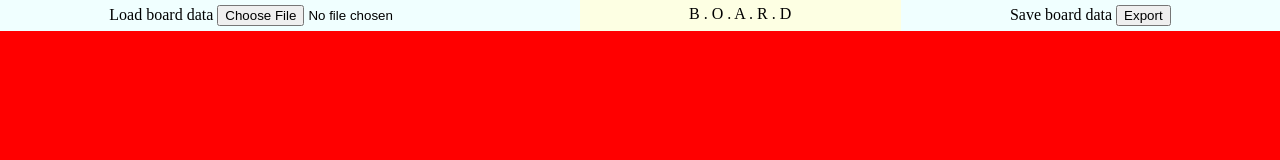
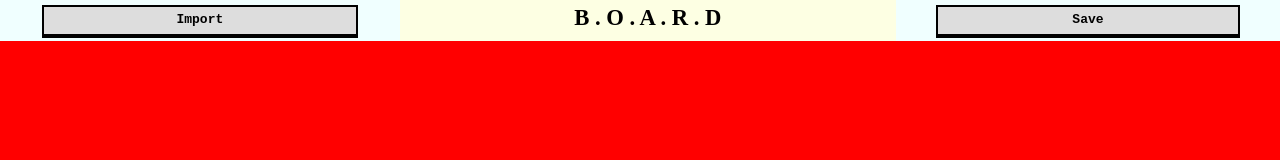
Before and after one commit to b-s-code/board, a plain HTML site: page index.html in a window 1280 px wide. Drawn offline with Linux system fonts and the light colour scheme.

Commit message:
style top bar buttons

```diff
--- a/index.html
+++ b/index.html
@@ -12,15 +12,14 @@
     <div id="baseContainer">
       <div id="topBarGridContainer">
           <div class="topBarGridItem">
-              <span>Load board data</span>
-              <input type="file" id="fileInputControl">
+              <label for="fileInputControlHidden" class="topBarButton">Import</label>
+              <input type="file" id="fileInputControlHidden">
           </div>
           <div id="topBarTitleDiv" class="topBarGridItem">
               <span align="center">B . O . A . R . D</span>
           </div>
           <div class="topBarGridItem" id="saveControls">
-              <span>Save board data</span>
-              <button id="fileExportControl">Export</button>
+              <span id="fileExportControl" class="topBarButton">Save</span>
           </div>
       </div>
 
--- a/script.js
+++ b/script.js
@@ -4,7 +4,7 @@
 var boardData = '{}';
 
 const uiOutdatedEvent = new Event("uiNeedsUpdate");
-const fileSelector = document.getElementById("fileInputControl");
+const fileSelector = document.getElementById("fileInputControlHidden");
 const saveControls = document.getElementById("saveControls");
 const fileExportControl = document.getElementById("fileExportControl");
 const listContainer = document.getElementById("listContainer");
--- a/style.css
+++ b/style.css
@@ -1,6 +1,7 @@
 body
 {
     background-color: rgb(255, 0, 0);
+    font-family: monospace;
 }
 
 #baseContainer
@@ -22,6 +23,9 @@ body
 #topBarTitleDiv
 {
     background-color: rgb(253, 255, 227);
+    font-family: serif;
+    font-weight: bold;
+    font-size: 17pt;
 }
 
 .topBarGridItem
@@ -29,6 +33,26 @@ body
     text-align: center;
     background-color: azure;
     padding: 5px;
+}
+
+.topBarButton {
+    font-weight: bold;
+    background-color: #dddddd;
+    display: block;
+    width: 80%;
+    height: 55%; /* tuned to vertically center the text */
+    text-align: center;
+    padding: 5px 0px; /* tuned to vertically center the button */
+    margin: auto;
+    border: 2px solid black;
+    border-bottom-width: 2px;
+    border-bottom-width: 4px;
+    cursor: pointer;
+}
+
+input[type="file"]
+{
+    display: none;
 }
 
 #listContainer
```
